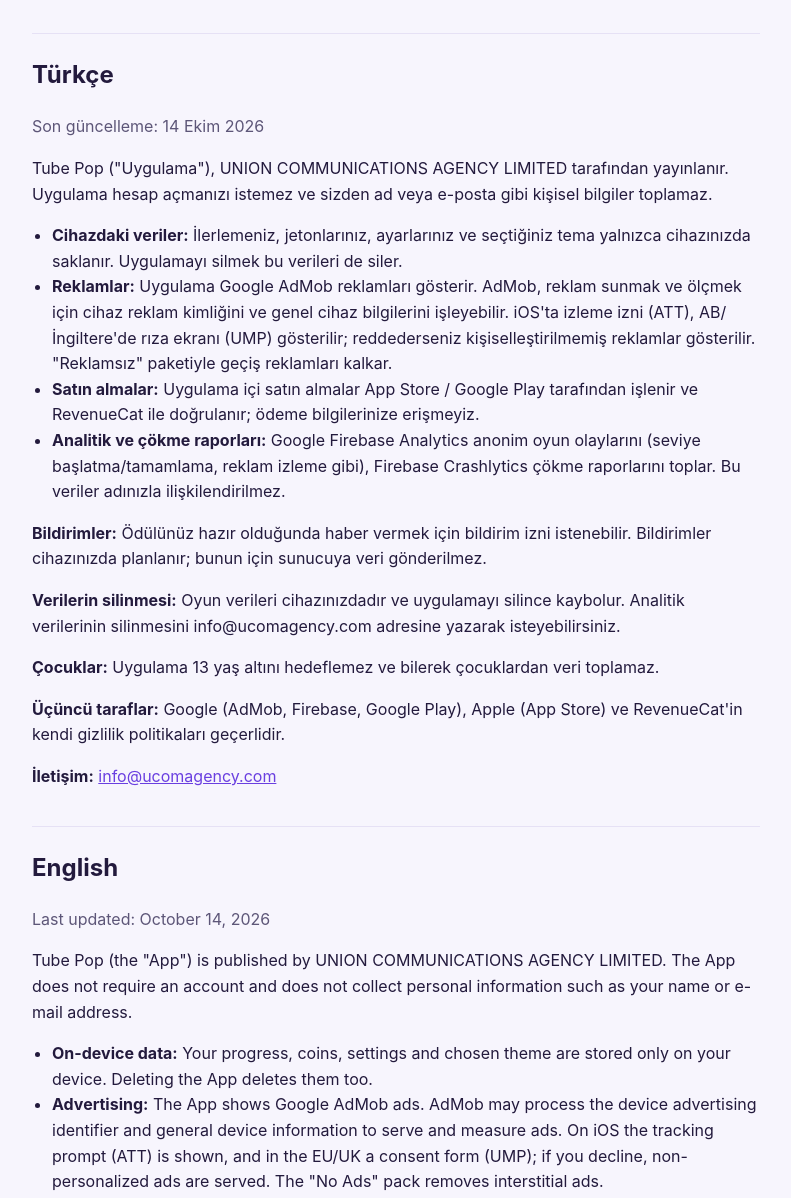
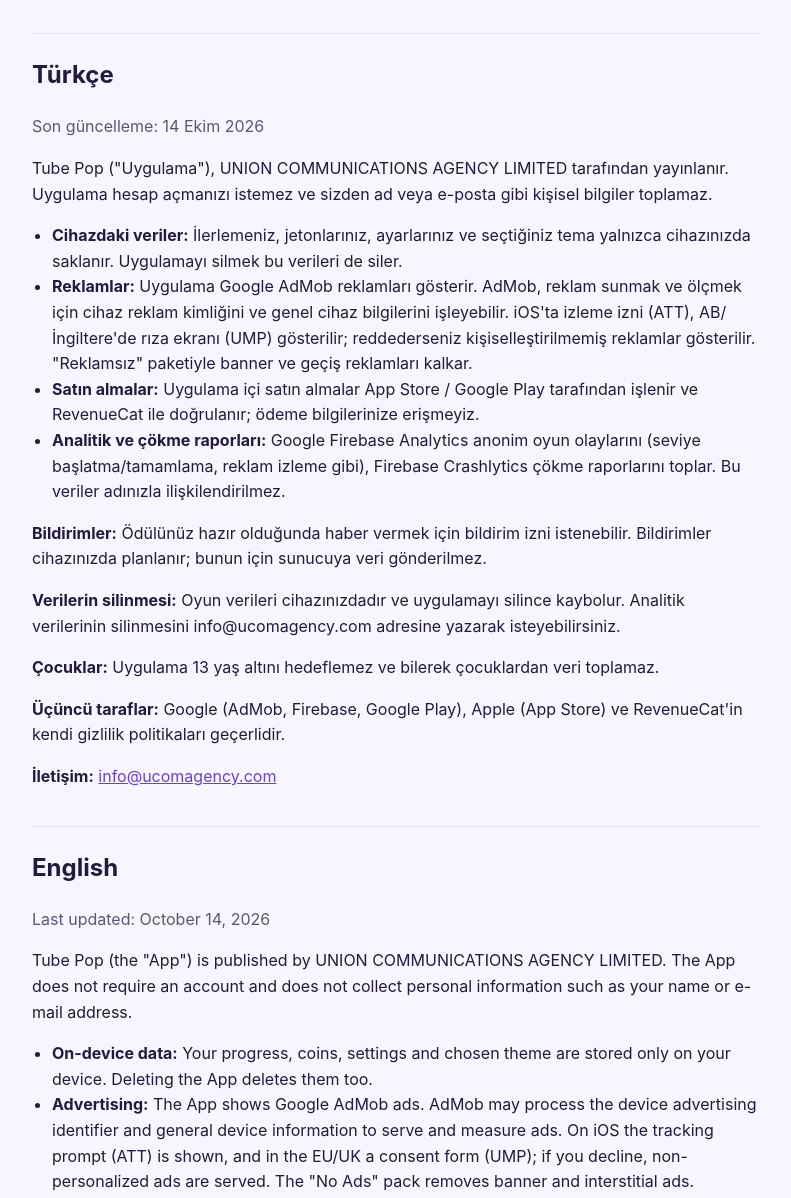
Before and after one commit to ufukay/tube-pop, a plain HTML site: page privacy/index.html in a window 1280 px wide. Shown: the part 102-1300 px from the top of the page, without its empty margins (244-1035 px from the left). Drawn offline with Linux system fonts and the light colour scheme.

Commit message:
Privacy: banner ads

```diff
--- a/privacy/index.html
+++ b/privacy/index.html
@@ -13,7 +13,7 @@ footer{margin-top:48px;font-size:13px;color:var(--muted)}</style></head><body><m
 <p>Tube Pop ("Uygulama"), UNION COMMUNICATIONS AGENCY LIMITED tarafından yayınlanır. Uygulama hesap açmanızı istemez ve sizden ad veya e-posta gibi kişisel bilgiler toplamaz.</p>
 <ul>
 <li><strong>Cihazdaki veriler:</strong> İlerlemeniz, jetonlarınız, ayarlarınız ve seçtiğiniz tema yalnızca cihazınızda saklanır. Uygulamayı silmek bu verileri de siler.</li>
-<li><strong>Reklamlar:</strong> Uygulama Google AdMob reklamları gösterir. AdMob, reklam sunmak ve ölçmek için cihaz reklam kimliğini ve genel cihaz bilgilerini işleyebilir. iOS'ta izleme izni (ATT), AB/İngiltere'de rıza ekranı (UMP) gösterilir; reddederseniz kişiselleştirilmemiş reklamlar gösterilir. "Reklamsız" paketiyle geçiş reklamları kalkar.</li>
+<li><strong>Reklamlar:</strong> Uygulama Google AdMob reklamları gösterir. AdMob, reklam sunmak ve ölçmek için cihaz reklam kimliğini ve genel cihaz bilgilerini işleyebilir. iOS'ta izleme izni (ATT), AB/İngiltere'de rıza ekranı (UMP) gösterilir; reddederseniz kişiselleştirilmemiş reklamlar gösterilir. "Reklamsız" paketiyle banner ve geçiş reklamları kalkar.</li>
 <li><strong>Satın almalar:</strong> Uygulama içi satın almalar App Store / Google Play tarafından işlenir ve RevenueCat ile doğrulanır; ödeme bilgilerinize erişmeyiz.</li>
 <li><strong>Analitik ve çökme raporları:</strong> Google Firebase Analytics anonim oyun olaylarını (seviye başlatma/tamamlama, reklam izleme gibi), Firebase Crashlytics çökme raporlarını toplar. Bu veriler adınızla ilişkilendirilmez.</li>
 </ul>
@@ -28,7 +28,7 @@ footer{margin-top:48px;font-size:13px;color:var(--muted)}</style></head><body><m
 <p>Tube Pop (the "App") is published by UNION COMMUNICATIONS AGENCY LIMITED. The App does not require an account and does not collect personal information such as your name or e-mail address.</p>
 <ul>
 <li><strong>On-device data:</strong> Your progress, coins, settings and chosen theme are stored only on your device. Deleting the App deletes them too.</li>
-<li><strong>Advertising:</strong> The App shows Google AdMob ads. AdMob may process the device advertising identifier and general device information to serve and measure ads. On iOS the tracking prompt (ATT) is shown, and in the EU/UK a consent form (UMP); if you decline, non-personalized ads are served. The "No Ads" pack removes interstitial ads.</li>
+<li><strong>Advertising:</strong> The App shows Google AdMob ads. AdMob may process the device advertising identifier and general device information to serve and measure ads. On iOS the tracking prompt (ATT) is shown, and in the EU/UK a consent form (UMP); if you decline, non-personalized ads are served. The "No Ads" pack removes banner and interstitial ads.</li>
 <li><strong>Purchases:</strong> In-app purchases are handled by the App Store / Google Play and verified through RevenueCat; we never see your payment details.</li>
 <li><strong>Analytics and crash reports:</strong> Google Firebase Analytics collects anonymous gameplay events (such as level started/completed, ad watched) and Firebase Crashlytics collects crash reports. This data is not linked to your name.</li>
 </ul>
```
